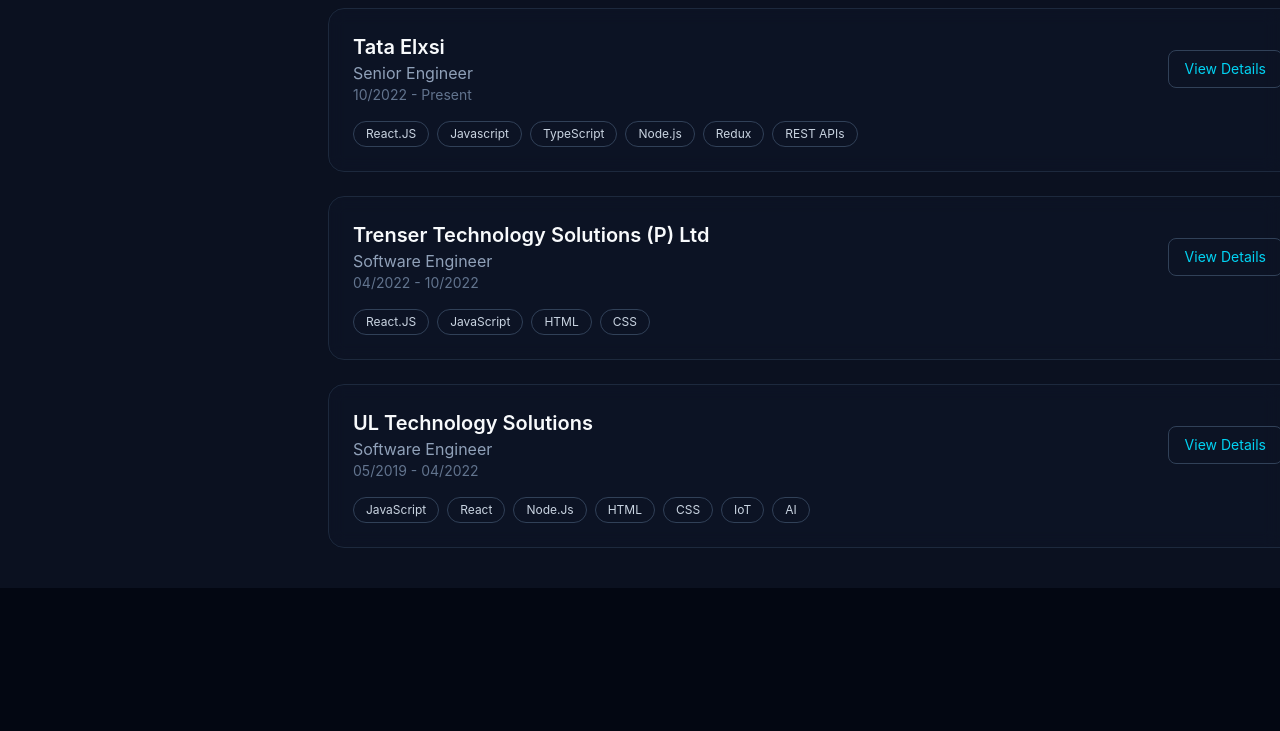
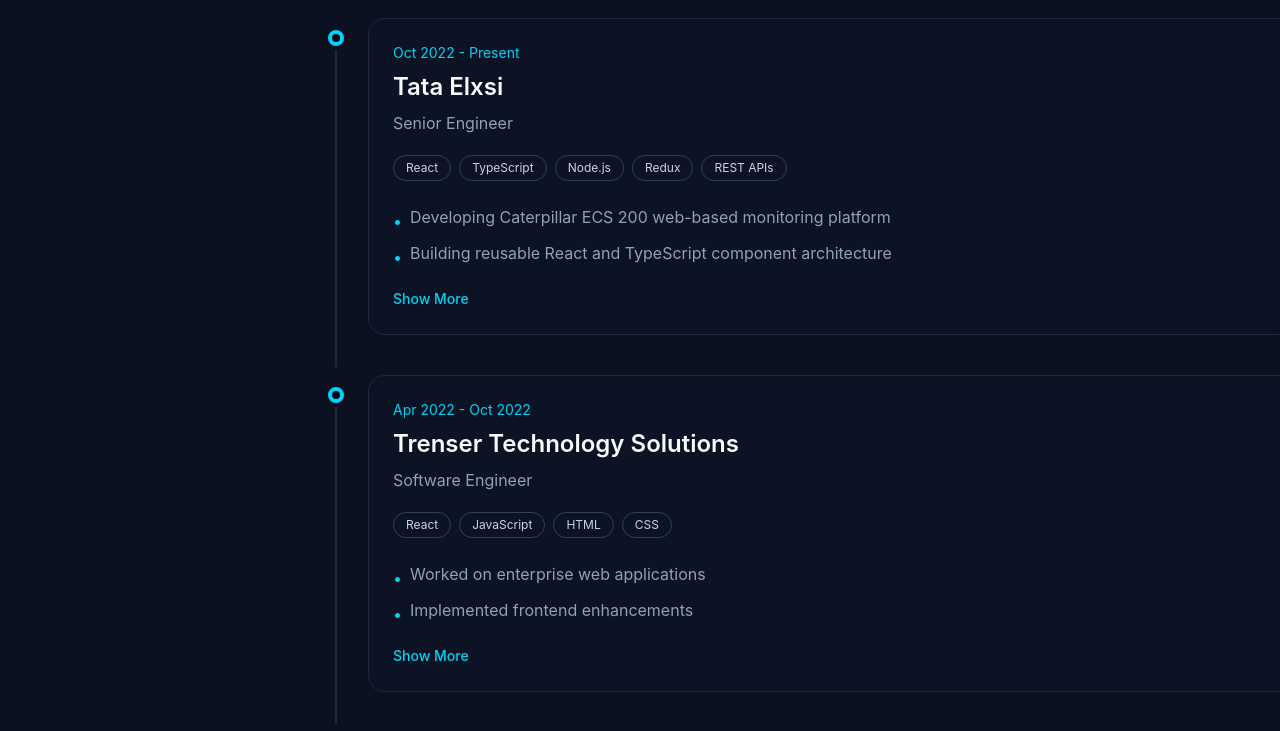
Before and after one commit to vaisakh149/portfolio_vaisakh, a React (Vite) app: page / in a window 1280 px wide. Shown: the part 960-1691 px from the top of the page. Before the commit the page ends 1548 px from the top, so only its background shows below. Built offline with nearby package versions, Linux system fonts and the light colour scheme.

Commit message:
Experience added

```diff
--- /dev/null
+++ b/src/data/navigation.ts
@@ -0,0 +1,22 @@
+export const navigationItems = [
+  {
+    label: "About",
+    sectionId: "hero",
+  },
+  {
+    label: "Experience",
+    sectionId: "experience",
+  },
+  {
+    label: "Projects",
+    sectionId: "projects",
+  },
+  {
+    label: "Labs",
+    sectionId: "labs",
+  },
+  {
+    label: "Contact",
+    sectionId: "contact",
+  },
+];
--- a/src/layouts/Sidebar.tsx
+++ b/src/layouts/Sidebar.tsx
@@ -1,12 +1,14 @@
-const navItems = [
-  "About",
-  "Experience",
-  "Projects",
-  "Labs",
-  "Contact",
-];
+import { navigationItems } from "../data/navigation";
 
 export default function Sidebar() {
+  const handleScroll = (sectionId: string) => {
+  document
+    .getElementById(sectionId)
+    ?.scrollIntoView({
+      behavior: "smooth",
+      block: "start",
+    });
+};
   return (
     <aside className="sticky top-0 flex h-screen w-[280px] flex-col border-r border-slate-800 bg-[#0F172A] px-6 py-10">
 
@@ -17,20 +19,22 @@
         </h1>
 
         <p className="mt-2 text-sm text-slate-400">
-          Frontend Engineering Lab
+          Frontend Engineer
         </p>
       </div>
 
       {/* Navigation */}
       <nav className="mt-16 flex flex-col gap-4">
-        {navItems.map((item) => (
+        {navigationItems.map((item) => (
           <button
-            key={item}
+  key={item.sectionId}
+  onClick={() => handleScroll(item.sectionId)}
+
             className="group flex items-center gap-3 text-left text-sm text-slate-400 transition-all hover:text-cyan-400"
           >
             <span className="h-[1px] w-6 bg-slate-600 transition-all group-hover:w-10 group-hover:bg-cyan-400" />
 
-            {item}
+            {item.label}
           </button>
         ))}
       </nav>
@@ -39,7 +43,7 @@
       <div className="mt-auto">
         <div className="rounded-xl border border-slate-800 bg-slate-900/40 p-4">
           <p className="text-xs leading-relaxed text-slate-400">
-  React • TypeScript • Enterprise UI • Industrial HMI Systems
+  React • TypeScript • Node.js • Full Stack Learning
 </p>
         </div>
       </div>
--- a/src/modules/home/ExperienceCard.tsx
+++ b/src/modules/home/ExperienceCard.tsx
@@ -5,7 +5,7 @@
   role: string;
   duration: string;
   techStack: string[];
-  details: string[];
+  highlights: string[];
 };
 
 export default function ExperienceCard({
@@ -13,36 +13,36 @@
   role,
   duration,
   techStack,
-  details,
+  highlights,
 }: ExperienceCardProps) {
   const [expanded, setExpanded] = useState(false);
 
   return (
-    <div className="rounded-2xl border border-slate-800 bg-slate-900/40 p-6 backdrop-blur">
-      <div className="flex flex-col gap-2 md:flex-row md:items-center md:justify-between">
-        <div>
-          <h3 className="text-xl font-semibold text-white">
+    <div className="relative pl-10">
+      {/* Timeline Dot */}
+      <div className="absolute left-0 top-3 h-4 w-4 rounded-full border-4 border-cyan-400 bg-slate-950" />
+
+      {/* Timeline Line */}
+      <div className="absolute left-[7px] top-8 h-full w-[2px] bg-slate-800" />
+
+      <div className="rounded-2xl border border-slate-800 bg-slate-900/40 p-6 backdrop-blur transition-all hover:border-cyan-400/30">
+
+        <div className="flex flex-col gap-2">
+          <span className="text-sm text-cyan-400">
+            {duration}
+          </span>
+
+          <h3 className="text-2xl font-semibold text-white">
             {company}
           </h3>
 
           <p className="text-slate-400">
             {role}
           </p>
-
-          <p className="text-sm text-slate-500">
-            {duration}
-          </p>
         </div>
 
-        <button
-          onClick={() => setExpanded(!expanded)}
-          className="rounded-lg border border-slate-700 px-4 py-2 text-sm text-cyan-400 transition hover:border-cyan-400"
-        >
-          {expanded ? "Hide Details" : "View Details"}
-        </button>
-      </div>
-
-      <div className="mt-4 flex flex-wrap gap-2">
+        {/* Tech Stack */}
+        <div className="mt-5 flex flex-wrap gap-2">
           {techStack.map((tech) => (
             <span
               key={tech}
@@ -53,15 +53,28 @@
           ))}
         </div>
 
-      {expanded && (
-        <div className="mt-6 border-t border-slate-800 pt-4">
-          <ul className="space-y-3 text-slate-400">
-            {details.map((item) => (
-              <li key={item}>• {item}</li>
-            ))}
-          </ul>
+        {/* Highlights */}
+        <div className="mt-6 space-y-2">
+          {highlights.slice(0, expanded ? highlights.length : 2).map(
+            (item) => (
+              <div
+                key={item}
+                className="flex items-start gap-2 text-slate-400"
+              >
+                <span className="mt-1 text-cyan-400">•</span>
+                <span>{item}</span>
               </div>
+            )
           )}
+        </div>
+
+        <button
+          onClick={() => setExpanded(!expanded)}
+          className="mt-5 text-sm font-medium text-cyan-400 hover:text-cyan-300"
+        >
+          {expanded ? "Show Less" : "Show More"}
+        </button>
+      </div>
     </div>
   );
 }
--- a/src/modules/home/ExperienceSection.tsx
+++ b/src/modules/home/ExperienceSection.tsx
@@ -4,54 +4,57 @@
   {
     company: "Tata Elxsi",
     role: "Senior Engineer",
-    duration: "10/2022 - Present",
+    duration: "Oct 2022 - Present",
     techStack: [
-      "React.JS","Javascript",
+      "React",
       "TypeScript",
       "Node.js",
       "Redux",
       "REST APIs",
     ],
-    details: [
-      "Working on industrial monitoring and control systems",
-      "Developing scalable React applications",
-      "Building reusable component architecture",
-      "API integration and data visualization",
+    highlights: [
+      "Developing Caterpillar ECS 200 web-based monitoring platform",
+      "Building reusable React and TypeScript component architecture",
+      "Working on industrial monitoring and telemetry dashboards",
+      "API integration and real-time visualization systems",
+      "Contributing to scalable frontend design patterns",
     ],
   },
   {
-    company: "Trenser Technology Solutions (P) Ltd",
+    company: "Trenser Technology Solutions",
     role: "Software Engineer",
-    duration: "04/2022 - 10/2022",
-      techStack: [
-        "React.JS",
+    duration: "Apr 2022 - Oct 2022",
+    techStack: [
+      "React",
       "JavaScript",
       "HTML",
       "CSS",
-      ,
     ],
-    details: [
-      "Developed web applications",
-      "Worked on frontend modules",
-      "Collaborated with cross-functional teams",
+    highlights: [
+      "Worked on enterprise web applications",
+      "Implemented frontend enhancements",
+      "Collaborated with product and backend teams",
+      "Improved application usability and responsiveness",
     ],
   },
   {
     company: "UL Technology Solutions",
     role: "Software Engineer",
-    duration: "05/2019 - 04/2022",
+    duration: "May 2019 - Apr 2022",
     techStack: [
       "JavaScript",
-      "React", 'Node.Js',
+      "React",
+      "Node.js",
       "HTML",
-      "CSS","IoT",'AI'
+      "CSS",
     ],
-    details: [
-      "Worked on enterprise web applications",
-      "Implemented UI enhancements",
-      "Improved application performance",
+    highlights: [
+      "Developed customer-facing web applications",
+      "Worked on UI components and dashboard modules",
+      "Maintained production applications",
+      "Participated in feature development and bug fixes",
     ],
-  }
+  },
 ];
 
 export default function ExperienceSection() {
@@ -72,7 +75,7 @@
         </p>
       </div>
 
-      <div className="space-y-6">
+      <div className="mt-12 space-y-10">
         {experiences.map((experience) => (
           <ExperienceCard
             key={experience.company}
--- a/src/modules/home/HeroSection.tsx
+++ b/src/modules/home/HeroSection.tsx
@@ -1,8 +1,10 @@
 import HeroStats from "./HeroStats";
 export default function HeroSection() {
   return (
-    <section className="relative flex min-h-[85vh] items-center overflow-hidden">
-
+    <section
+  id="experience"
+  className="mt-24"
+>
       {/* Background Glow */}
       <div className="absolute right-0 top-1/2 h-[300px] w-[300px] -translate-y-1/2 rounded-full bg-cyan-500/10 blur-3xl sm:h-[500px] sm:w-[500px]" />
 
```
Lines whose indentation alone changed are shown as unchanged.
